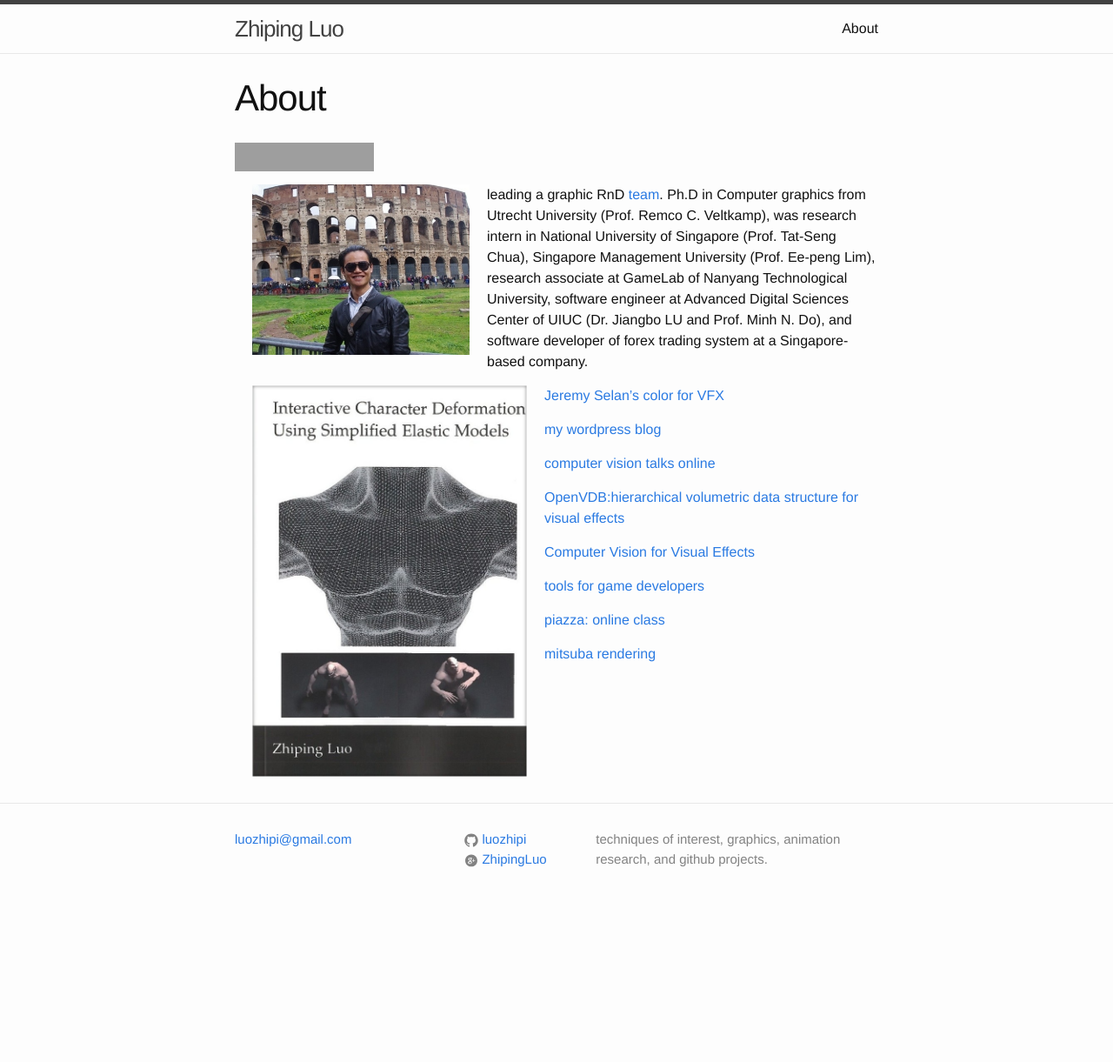
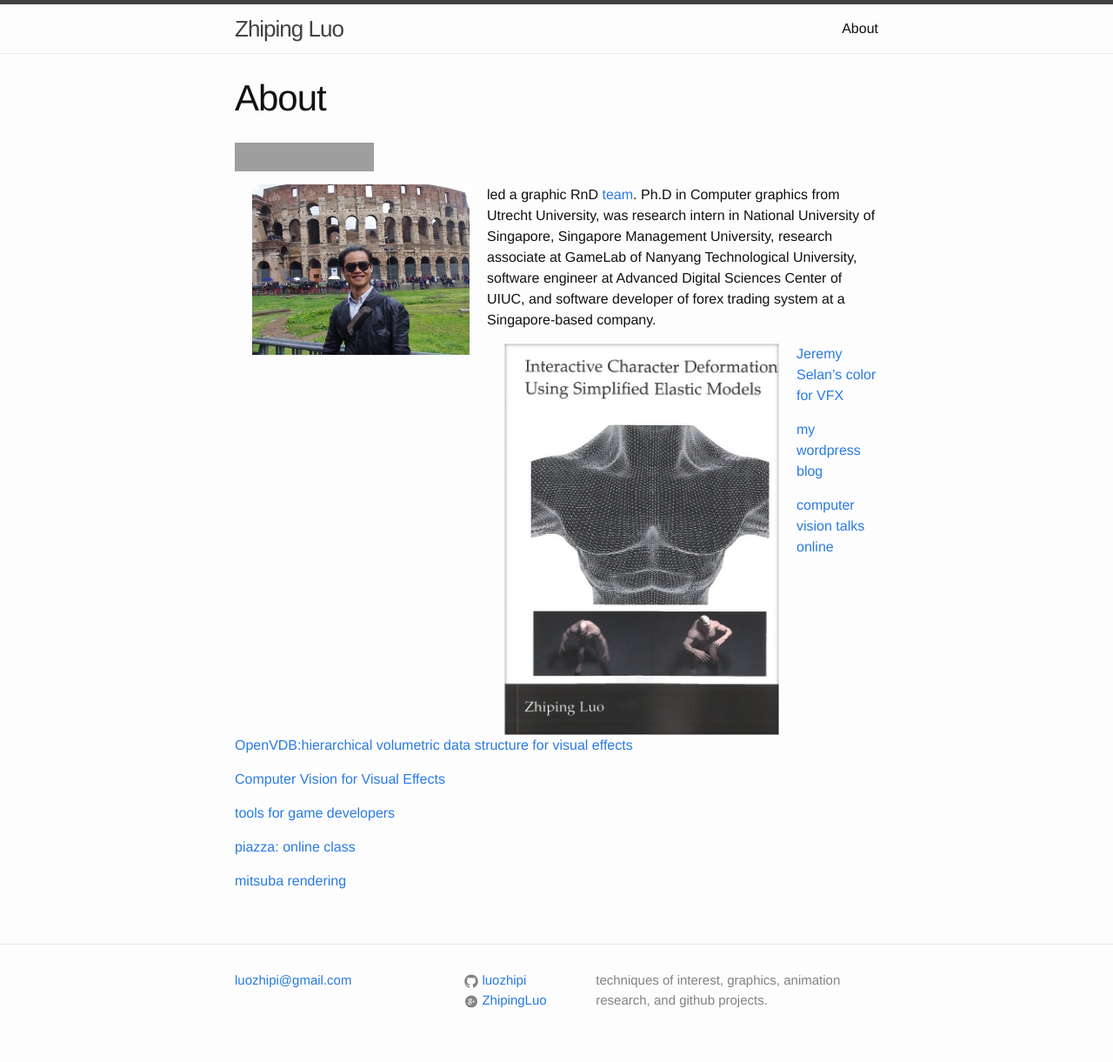
Before and after one commit to luozhipi/luozhipi.github.io, a Jekyll site: the page built from about.md, in a window 1280 px wide. Shown: the whole page at 87% size. Built offline with Jekyll 4.4.1, drawn with Linux system fonts in a browser that asks for light colours; before the commit the page ends 1059 px from its top, so only the background shows below that; grey boxes are pictures that could not be loaded.

Commit message:
Update about.md

```diff
--- a/about.md
+++ b/about.md
@@ -7,7 +7,7 @@ permalink: /about/
  <img src="https://static.licdn.com/scds/common/u/img/webpromo/btn_viewmy_160x33.png" width="160" height="33" border="0" alt="View Zhiping Luo's profile on LinkedIn"> </a>
 <p>
 <img src="http://luozhipi.github.io/photo02.jpg" alt="me" title="" align="left" hspace="20" width = "250">
-leading a graphic RnD <a href="https://kapok-cg.github.io">team</a>. Ph.D in Computer graphics from Utrecht University (Prof. Remco C. Veltkamp), was research intern in National University of Singapore (Prof. Tat-Seng Chua), Singapore Management University (Prof. Ee-peng Lim), research associate at GameLab of Nanyang Technological University, software engineer at Advanced Digital Sciences Center of UIUC (Dr. Jiangbo LU and Prof. Minh N. Do), and software developer of forex trading system at a Singapore-based company.
+led a graphic RnD <a href="https://kapok-cg.github.io">team</a>. Ph.D in Computer graphics from Utrecht University, was research intern in National University of Singapore, Singapore Management University, research associate at GameLab of Nanyang Technological University, software engineer at Advanced Digital Sciences Center of UIUC, and software developer of forex trading system at a Singapore-based company.
 </p>
 <p></p>
 <p></p>
```
